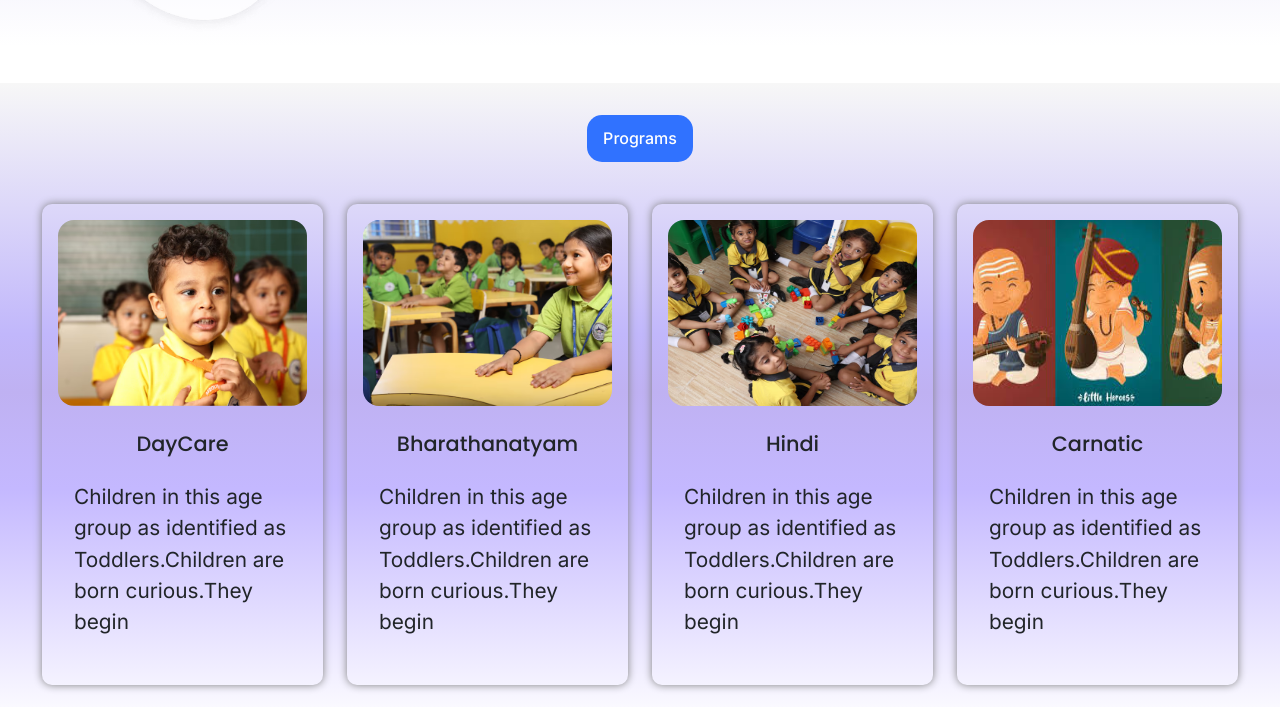
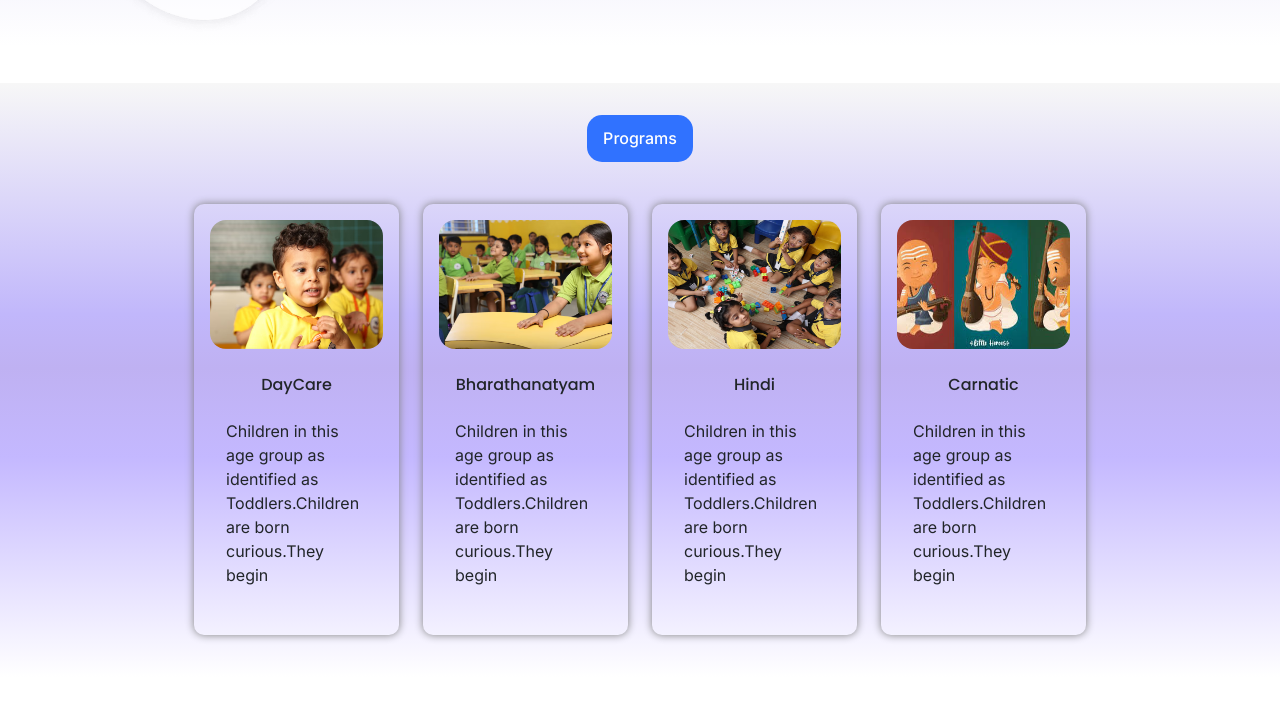
Before and after one commit to hirthickgowtham/Public-Front-end-smiling-star, a React (Vite) app: page / in a window 1280 px wide. Shown: the part 1240-1947 px from the top of the page. Built offline with nearby package versions, Linux system fonts and the light colour scheme.

Commit message:
home alinement complete

```diff
--- a/src/components/Home/Footer/Footer.jsx
+++ b/src/components/Home/Footer/Footer.jsx
@@ -25,7 +25,7 @@ export default function Footer(){
                         <button>{FD.brand.button.text}</button>
                     </div>
                     <div className={style.right}>
-                       {FD.links.map((sections,index)=>(
+                        {FD.links.map((sections,index)=>(
                         <div key={index} className={style.footLink}>
                             <h2>{sections.title}</h2>
                             {sections.items.map((sec,i)=>(
@@ -37,7 +37,7 @@ export default function Footer(){
                                 </div>
                             ))}
                         </div>
-                       ))}
+                        ))}
                     </div>
             </div>
            </div>
--- a/src/components/Home/Footer/footer.module.css
+++ b/src/components/Home/Footer/footer.module.css
@@ -10,7 +10,7 @@
 
 .footer{
     border-top: 2px solid rgb(198, 198, 198);
-    width: 80%;
+    width: 70%;
     padding: 1rem;
     display: flex;
     justify-content: space-between;
--- a/src/components/Home/Programs/Programs.jsx
+++ b/src/components/Home/Programs/Programs.jsx
@@ -9,7 +9,7 @@ export default function Programs() {
         <>
 
             <div className={style.programContainer}>
-            <div className={style.heading}><Contact_button title={"Programs"}/></div>
+                <div className={style.heading}><Contact_button title={"Programs"}/></div>
                 <div className={style.programHeadrer}>
                     {programs_content.map((item,index)=>(
                     <div key={index} className={style.programs}>
--- a/src/components/Home/Programs/programs.module.css
+++ b/src/components/Home/Programs/programs.module.css
@@ -12,11 +12,16 @@
     width: 100%;
     background: linear-gradient(360deg, #ffffff 0%, #c4b8ff 37%, #bfb1f2 52%, #c1b7fb 61%, #f7f7f7 100%);
     padding:2rem;
+    display: flex;
+    flex-direction: column;
+    justify-content: center;
+    align-items: center;
 }
 
 
 
 .programHeadrer{
+    width: 75%;
     padding: 10px;
     display: flex;
     justify-content: space-evenly;
@@ -45,13 +50,11 @@
     align-items: center;
     width: 100%;
     border-radius: 1rem;
-
 }
 
 .program_img img{
     width: 100%;
     aspect-ratio: 4/3;
-    /* height: 200px; */
     overflow: hidden;
     border-radius: 1rem;
 }
@@ -69,7 +72,7 @@
     margin-top: 1.5rem;
 }
 .programContent h1{
-    font-size: 1.3rem; /* Fixed size */
+    font-size: 1rem; /* Fixed size */
     margin: 10px 0 0 0; /* Removes extra spacing */
     font-family: "Poppins", sans-serif;
     text-align: center;
@@ -80,7 +83,7 @@
 
 }
 .programContent p{
-    font-size: 1.3rem;
+    font-size: 1rem;
 }
 
 @media screen and (max-width: 1024px){
@@ -117,5 +120,6 @@
     .programHeadrer{
         justify-content: center;
         gap: 2rem;
+        width: 100%;
     }
   }
```
